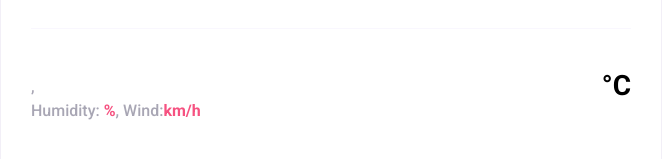
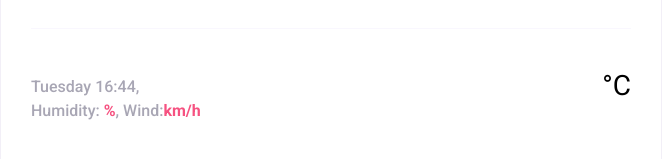
Before and after one commit to Estelle-Prn/Weather-Project-React, a React (Create React App) app: page / in a window 1280 px wide. Shown: the part 125-284 px from the top of the page, without its empty margins (309-971 px from the left). Built offline with nearby package versions, Linux system fonts and the light colour scheme.

Commit message:
added actual hour and day

```diff
--- a/src/Weather.js
+++ b/src/Weather.js
@@ -1,6 +1,21 @@
 import React, { useState } from "react";
 
 export default function Weather() {
+  function actualDate() {
+    const date = new Date();
+    const options = { weekday: "long" };
+    const day = date.toLocaleDateString("en-US", options);
+    const hour = date.getHours();
+    const minutes = date.getMinutes();
+    if (hour < 10) {
+      return `${day} 0${hour}:${minutes}`;
+    }
+    if (minutes < 10) {
+      return `${day} ${hour}:0${minutes}`;
+    } else {
+      return `${day} ${hour}:${minutes}`;
+    }
+  }
   return (
     <div className="Search-Show">
       <header>
@@ -19,7 +34,7 @@ export default function Weather() {
           <div>
             <h1 className="City-name"></h1>
             <p className="City-details">
-              <span></span>, <span></span>
+              <span>{actualDate()}</span>, <span></span>
               <br />
               Humidity: <strong>%</strong>, Wind:
               <strong>km/h</strong>
@@ -30,9 +45,7 @@ export default function Weather() {
               <img src="" className="temperature-icone" />
             </span>
             <span className="actual-temperature"></span>
-            <span className="temperature-celsius">
-              <strong> °C </strong>
-            </span>
+            <span className="temperature-celsius">°C</span>
           </div>
         </div>
         <div className="weather-forecast"></div>
```
